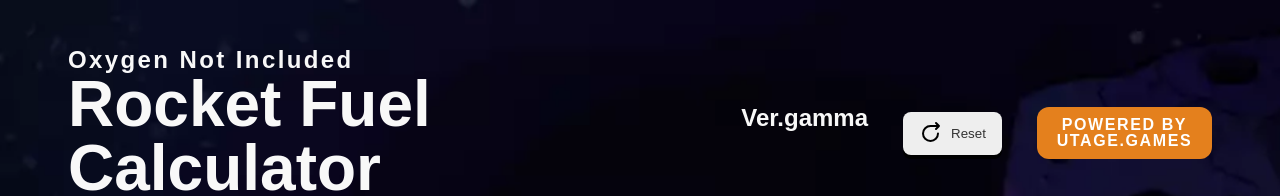
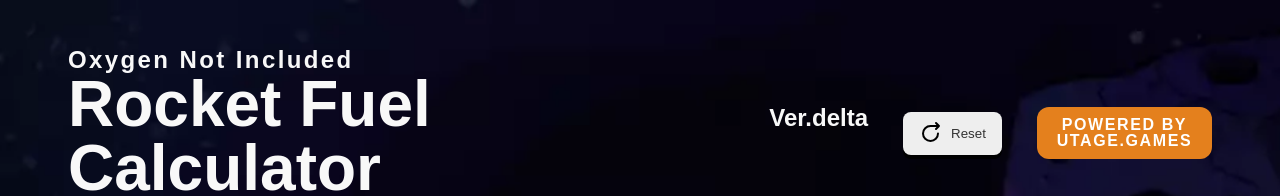
Before and after one commit to utagestudio/oni_rocket_calc, a Next.js app: page / in a window 1280 px wide. Shown: the top 196 px of the page. Built offline with nearby package versions, Linux system fonts and the light colour scheme; a web font is replaced by a local one.

Commit message:
Update: Adjust version display in Header component
`Header.tsx`内のバージョン表示を`Ver.gamma`から`Ver.delta`に変更しました。この変更は最新のリリースに対応するために行われました。

```diff
--- a/src/app/Header.tsx
+++ b/src/app/Header.tsx
@@ -10,7 +10,7 @@ function Header({}: Props) {
     <h1 className="Header">
       <div className="Header_name">Oxygen Not Included</div>
       <div className="Header_title">Rocket Fuel Calculator</div>
-      <div className="Header_version">Ver.gamma</div>
+      <div className="Header_version">Ver.delta</div>
       <div className="Header_usage">Usage:
         <img className="Header_mouse -left" src={`/assets/images/ico_left_click.svg`} alt="left click" />
         Add Module
```
